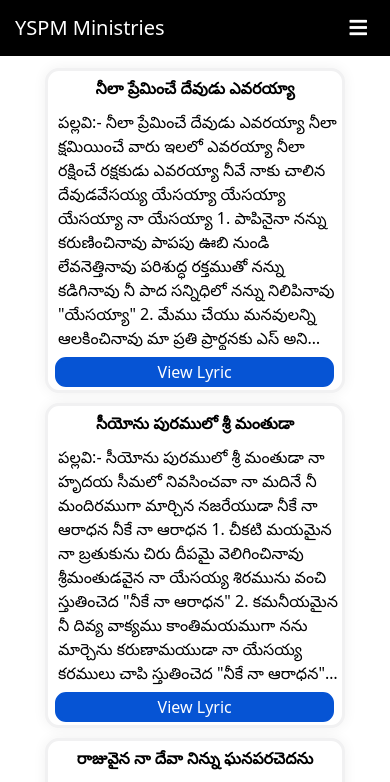
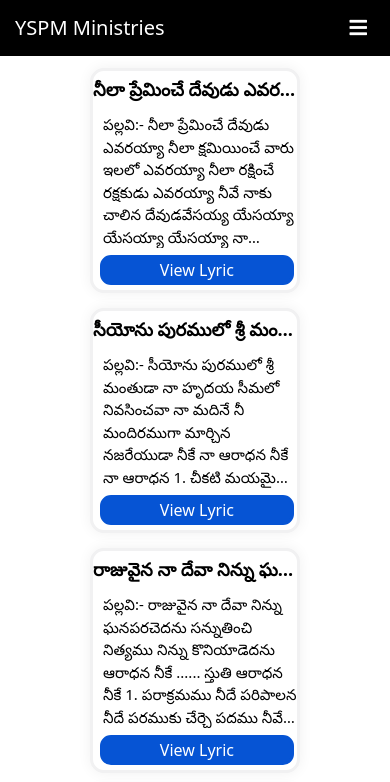
Before and after one commit to rameshmanepalli1234/yspm-songs, a React (Create React App) app: page /songs in a window 390 px wide. Shown: the top 782 px of the page. Built offline with nearby package versions, Linux system fonts and the light colour scheme.

Commit message:
changed songs section to responsive design

```diff
--- a/src/pages/Songs/Songs.scss
+++ b/src/pages/Songs/Songs.scss
@@ -8,7 +8,7 @@
 
 .song-container {
   width: 300px;
-  height: 325px;
+  height: 320px;
   margin-bottom: 10px;
   border: 3px solid #F1F1F2;
   border-radius: 14px;
@@ -22,6 +22,7 @@
   margin-top: 5px;
   text-align: center;
   font-weight: bold;
+  font-size: 18px;
 }
 
 .song-lyric {
@@ -35,6 +36,7 @@
   white-space: normal;
   margin-bottom: 7px;
   margin-left: 10px;
+  font-size: 15px;
 }
 
 .viewLyricButton{
@@ -52,3 +54,60 @@
   border-radius: 12px;
   cursor: pointer;
 }
+
+@media screen and (max-width: 450px) {
+
+  .songs{
+    display: flex;
+    width: 100% !important;
+    flex-wrap: wrap;
+    justify-content: space-around;
+    margin-top: 12px;
+  }
+
+  .song-title{
+    color: black;
+    margin-bottom: 10px;
+    margin-top: 5px;
+    text-align: center;
+    font-weight: bold;
+    font-size: 18px;
+    white-space: nowrap;
+    overflow: hidden;
+    text-overflow: ellipsis;
+  }
+
+  .song-lyric {
+    color: black;
+    text-overflow:ellipsis;
+    overflow:hidden;
+    // Addition lines for 2 line or multiline ellipsis
+    display: -webkit-box !important;
+    -webkit-line-clamp: 6;
+    -webkit-box-orient: vertical;
+    white-space: normal;
+    margin-bottom: 7px;
+    margin-left: 10px;
+    font-size: 15px;
+  }
+
+  .song-container {
+    width: 210px;
+    height: 225px;
+    margin-bottom: 15px;
+    border: 3px solid #F1F1F2;
+    border-radius: 14px;
+    background-color: white;
+    box-shadow: 0px 0px 14px rgba(0, 0, 0, 0.0607733);
+  }
+
+  .viewLyricButton{
+    width: 95%;
+    margin-left: 7px;
+    margin-right: auto;
+    border: 3px solid #0654d4;
+    border-radius: 11px;
+    background: #0654d4;
+    color : white;
+  }
+}
```
